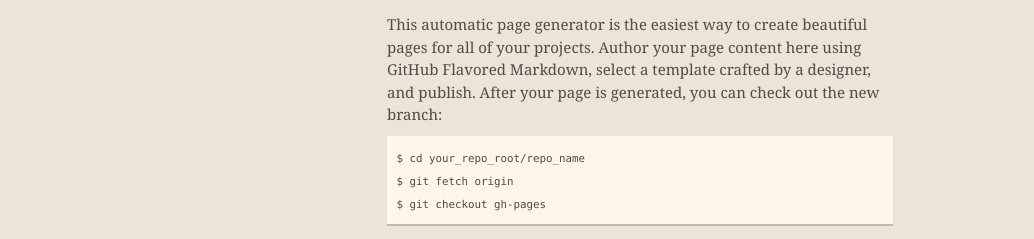
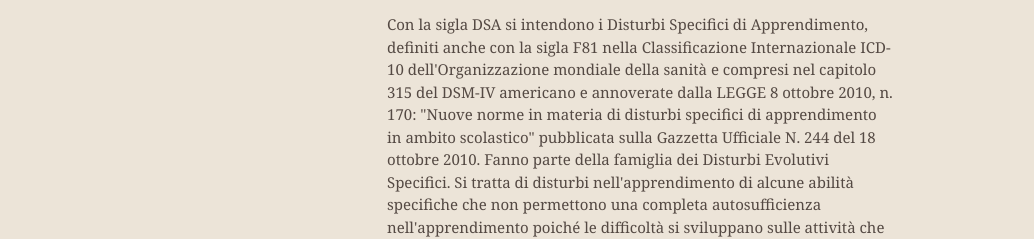
Before and after one commit to Stefania-Mura/problemi-apprendimento, a plain HTML site: page index.html in a window 1280 px wide. Shown: the part 577-816 px from the top of the page, without its empty margins (0-1034 px from the left). Drawn offline with nearby package versions, Linux system fonts and the light colour scheme.

Commit message:
Update index.html

```diff
--- a/index.html
+++ b/index.html
@@ -49,7 +49,7 @@
         <h3>
 <a name="welcome-to-github-pages" class="anchor" href="#welcome-to-github-pages"><span class="octicon octicon-link"></span></a>DSA. Disturbi dell'apprendimento.</h3>
  <img src= "http://cristianpagliariccio.net/wp-content/uploads/2012/07/DSA_LOGO.jpg"></img src>
-<p>This automatic page generator is the easiest way to create beautiful pages for all of your projects. Author your page content here using GitHub Flavored Markdown, select a template crafted by a designer, and publish. After your page is generated, you can check out the new branch:</p>
+<p>Con la sigla DSA si intendono i Disturbi Specifici di Apprendimento, definiti anche con la sigla F81 nella Classificazione Internazionale ICD-10 dell'Organizzazione mondiale della sanità e compresi nel capitolo 315 del DSM-IV americano e annoverate dalla LEGGE 8 ottobre 2010, n. 170: "Nuove norme in materia di disturbi specifici di apprendimento in ambito scolastico" pubblicata sulla Gazzetta Ufficiale N. 244 del 18 ottobre 2010. Fanno parte della famiglia dei Disturbi Evolutivi Specifici. Si tratta di disturbi nell'apprendimento di alcune abilità specifiche che non permettono una completa autosufficienza nell'apprendimento poiché le difficoltà si sviluppano sulle attività che servono per la trasmissione della cultura, come, ad esempio, la lettura, la scrittura e/o il far di conto. I disturbi specifici di apprendimento si verificano in soggetti che hanno intelligenza almeno nella norma, con caratteristiche fisiche e mentali nella norma, e la capacità di imparare. Per la diagnosi di DSA, è necessario: - Funzionamento Intellettivo nella Norma - Almeno No.2 prove diagnostiche con valori sotto le -2 DS - Funzionamento scolastico deficitario </p>
 
 <pre><code>$ cd your_repo_root/repo_name
 $ git fetch origin
```
